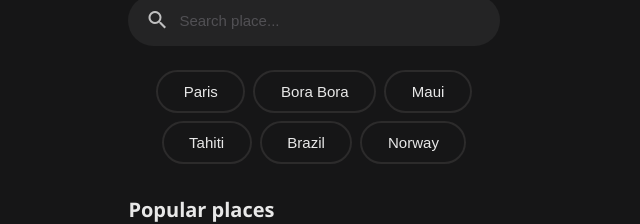
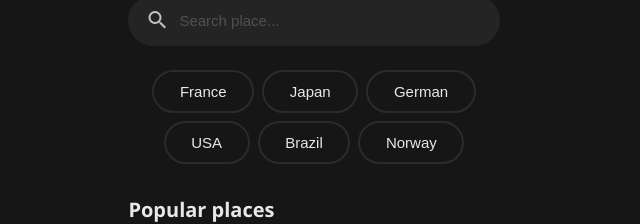
Before and after one commit to oltree/travel-app-frontend, a Next.js app: page / in a window 1280 px wide. Shown: the part 184-408 px from the top of the page, without its empty margins (326-966 px from the left). Built offline with nearby package versions, Linux system fonts and the light colour scheme.

Commit message:
feat: added filters

```diff
--- a/src/components/screen/home/Home.tsx
+++ b/src/components/screen/home/Home.tsx
@@ -24,7 +24,10 @@ const Home: FC<HomeProps> = ({ initialPlaces }) => {
           setPlaces={setPlaces}
           setIsLoading={setIsLoading}
         />
-        <Filter setPlaces={setPlaces} />
+        <Filter
+          initialPlaces={initialPlaces}
+          setPlaces={setPlaces}
+        />
         <PopularPlaces
           places={places}
           isLoading={isLoading}
--- a/src/components/ui/Filter/Filter.constants.ts
+++ b/src/components/ui/Filter/Filter.constants.ts
@@ -1,17 +1,17 @@
-import { ICity } from './Filter.types';
+import { ICountry } from './Filter.types';
 
-export const cities: ICity[] = [
+export const countries: ICountry[] = [
   {
-    location: 'Paris',
+    location: 'France',
   },
   {
-    location: 'Bora Bora',
+    location: 'Japan',
   },
   {
-    location: 'Maui',
+    location: 'German',
   },
   {
-    location: 'Tahiti',
+    location: 'USA',
   },
   {
     location: 'Brazil',
--- a/src/components/ui/Filter/Filter.tsx
+++ b/src/components/ui/Filter/Filter.tsx
@@ -1,28 +1,44 @@
 import { FC, useState } from 'react';
 import styles from './Filter.module.scss';
-import { cities } from './Filter.constants';
+import { countries } from './Filter.constants';
 import cn from 'classnames';
 import { IPlace } from '@/shared/types/place';
 import { SetStateType } from '@/shared/types/common';
 
 interface FilterProps {
+  initialPlaces: IPlace[];
   setPlaces: SetStateType<IPlace[]>;
 }
 
-const Filter: FC<FilterProps> = () => {
+const Filter: FC<FilterProps> = ({ initialPlaces, setPlaces }) => {
   const [filter, setFilter] = useState('');
+
+  const handleFilter = (location: string) => {
+    if (filter === location) {
+      setPlaces(initialPlaces);
+      setFilter('');
+    } else {
+      setPlaces(
+        initialPlaces.filter(
+          (place) =>
+            place.location.country.toLowerCase() === location.toLowerCase()
+        )
+      );
+      setFilter(location);
+    }
+  };
 
   return (
     <div className={styles.wrapper}>
-      {cities.map((city) => (
+      {countries.map((country) => (
         <button
-          key={city.location}
+          key={country.location}
           className={cn({
-            [styles.active]: city.location === filter,
+            [styles.active]: country.location === filter,
           })}
-          onClick={() => setFilter(city.location)}
+          onClick={() => handleFilter(country.location)}
         >
-          {city.location}
+          {country.location}
         </button>
       ))}
     </div>
--- a/src/components/ui/Filter/Filter.types.ts
+++ b/src/components/ui/Filter/Filter.types.ts
@@ -1,3 +1,3 @@
-export interface ICity {
+export interface ICountry {
   location: string;
 }
```
